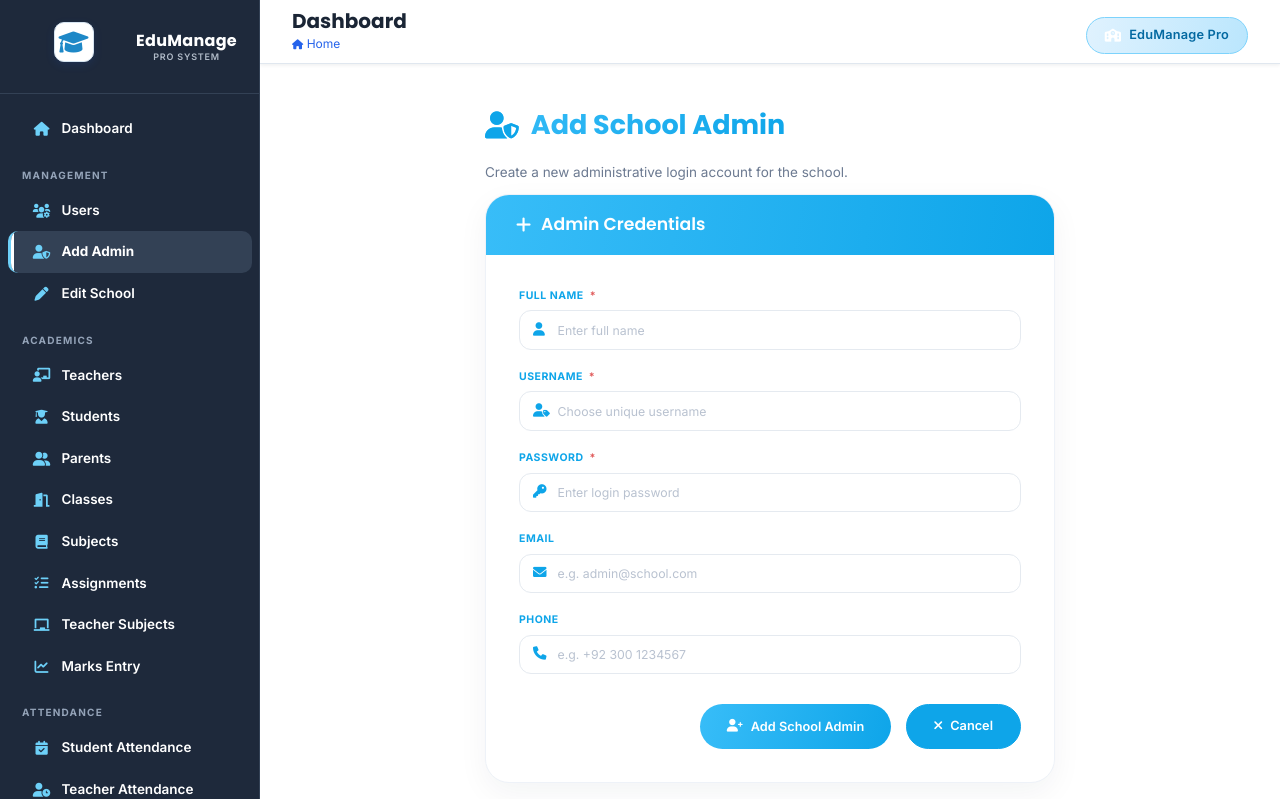
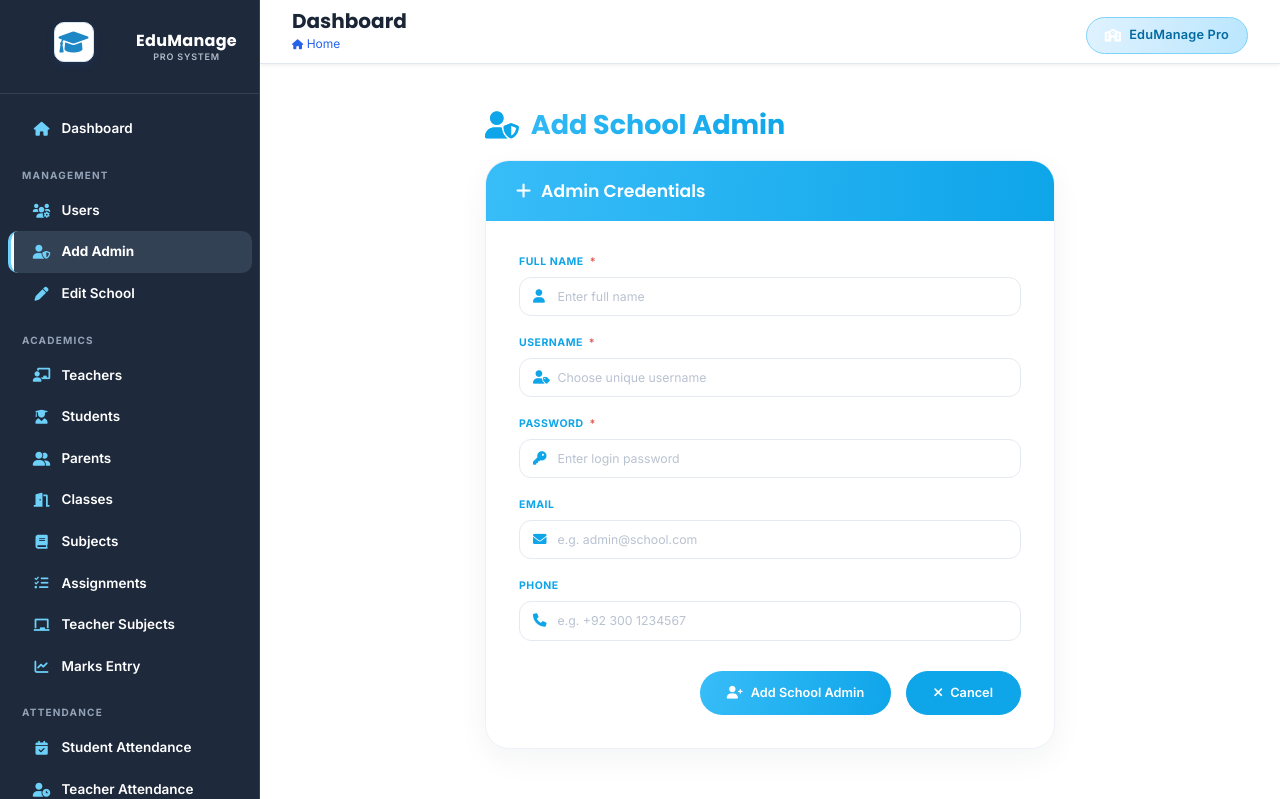
Before and after one commit to abdullahkhan12dec2004-arc/school-management-system, a Flask app: page /school_admin/add in a window 1280 px wide. Shown: the top 799 px of the page. Run offline with Flask 3, Linux system fonts and the light colour scheme; the visitor is signed in with stand-in values (Sample User, id 1); data that the repository does not hold is empty; some libraries are stand-ins or nearby versions.

Commit message:
Update add_school_admin.html

```diff
--- a/templates/add_school_admin.html
+++ b/templates/add_school_admin.html
@@ -236,7 +236,7 @@
             </span>
         </div>
         {% endif %}
-        <p>Create a new administrative login account for the school.</p>
+
     </div>
 
     <div class="form-card">
```
